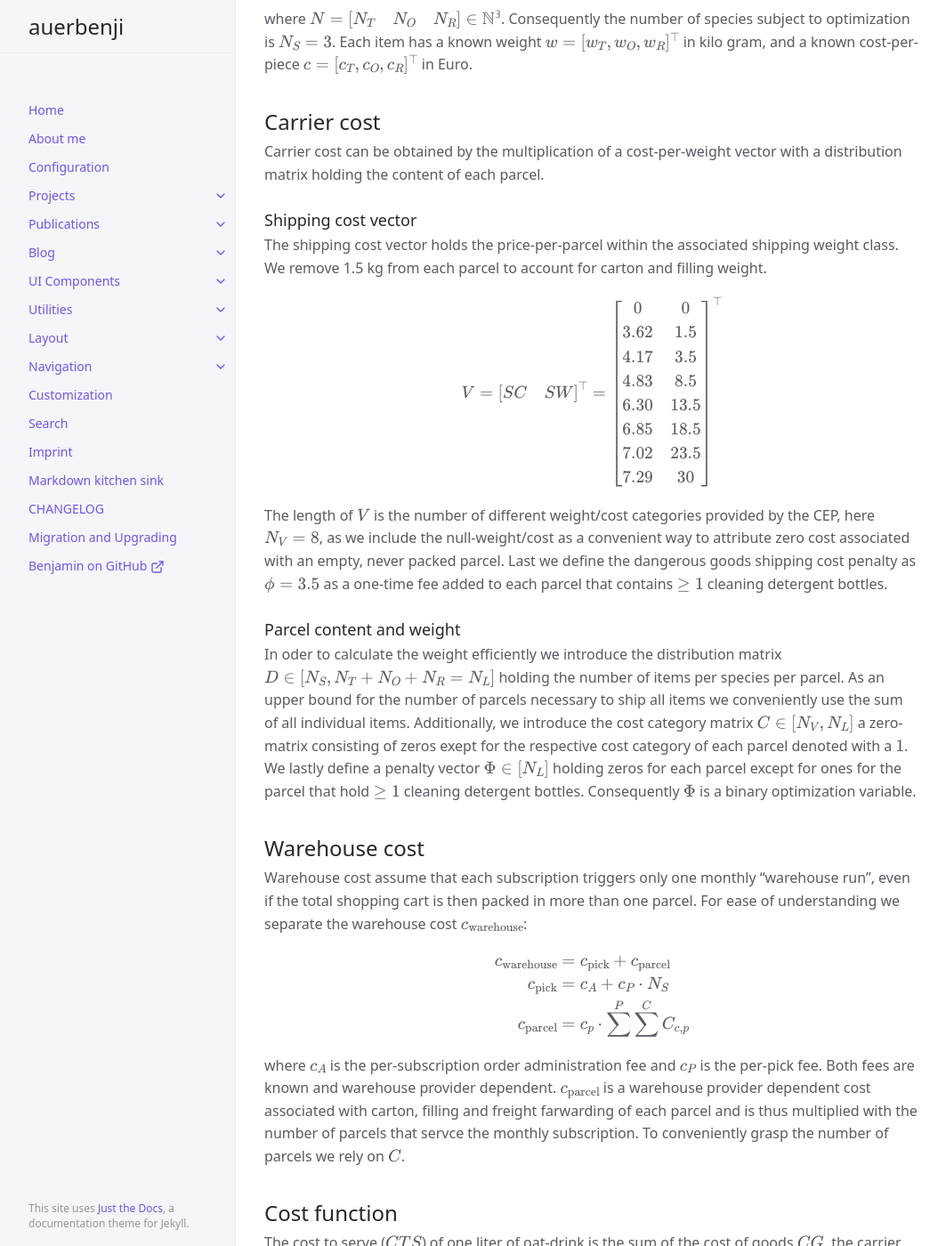
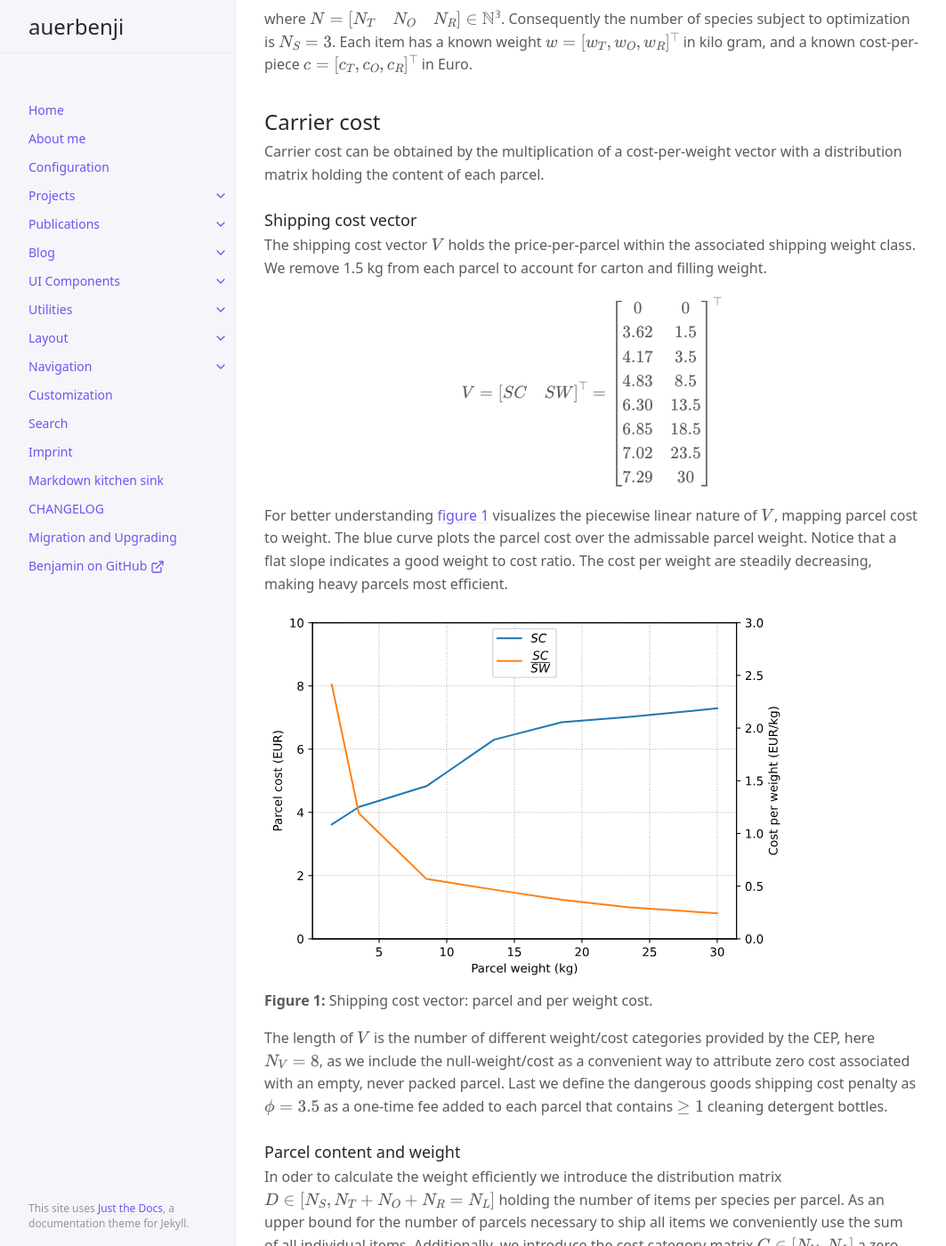
Before and after one commit to auerbenji/auerbenji.github.io, a Jekyll site: the page built from docs/projects/shipping-cost-optimization.md, in a window 1280 px wide and 1400 px high, scrolled down 6121 px. Shown: the whole window at 89% size, without its empty margins (107-1170 px from the left). Built offline with Jekyll 4.4.1, drawn with Linux system fonts in a browser that asks for light colours; cached includes are drawn as plain includes; part of the change alters nothing that is shown; some of the changed text lies outside the part shown.

Commit message:
added another figure

```diff
--- a/docs/projects/shipping-cost-optimization.md
+++ b/docs/projects/shipping-cost-optimization.md
@@ -159,7 +159,7 @@ Each item has a known weight $$w = [w_T, w_O, w_R]^\top$$ in kilo gram, and a kn
 Carrier cost can be obtained by the multiplication of a cost-per-weight vector with a distribution matrix holding the content of each parcel.
 
 ### Shipping cost vector
-The shipping cost vector holds the price-per-parcel within the associated shipping weight class.
+The shipping cost vector $$V$$ holds the price-per-parcel within the associated shipping weight class.
 We remove 1.5 kg from each parcel to account for carton and filling weight.
 
 $$
@@ -178,6 +178,16 @@ SC & SW \\
 7.29  & 30
 \end{bmatrix}^\top
 $$
+
+For better understanding [figure 1](#fig-cost-by-cat) visualizes the piecewise linear nature of $$V$$, mapping parcel cost to weight.
+The blue curve plots the parcel cost over the admissable parcel weight.
+Notice that a flat slope indicates a good weight to cost ratio.
+The cost per weight are steadily decreasing, making heavy parcels most efficient.
+
+<figure id="fig-cost-by-cat">
+  <img src="/assets/images/V-vector.svg" alt="Shipping cost vector">
+  <figcaption><strong>Figure 1:</strong> Shipping cost vector: parcel and per weight cost.</figcaption>
+</figure>
 
 The length of $$V$$ is the number of different weight/cost categories provided by the CEP, here $$N_V= 8$$, as we include the null-weight/cost as a convenient way to attribute zero cost associated with an empty, never packed parcel.
 Last we define the dangerous goods shipping cost penalty as $$\phi=3.5$$ as a one-time fee added to each parcel that contains $$\geq1$$ cleaning detergent bottles.
@@ -258,14 +268,14 @@ Consequently we will not investigate runtime improvement through problem reformu
 
 # Results and discussion
 
-[Figure 1](#fig-cost-by-cat) shows the cost by categoy their share of the total cost to serve.
+[Figure 2](#fig-cost-by-cat) shows the cost by categoy their share of the total cost to serve.
 The horizontal axis of the figure represents the monthly subscription size
 The cost to serve $$CTS$$, warehouse cost $$CW$$ and carrier cost $$CC$$ are represented by solid lines and represented on the left y-axis.
 The proportions of the cost of goods $$\frac{CG}{CTS}$$, warehouse cost $$\frac{CW}{CTS}$$ and carrier cost $$\frac{CC}{CTS}$$ are represented by dashed lines and represented on the right y-axis.
 
 <figure id="fig-cost-by-cat">
   <img src="/assets/images/cost-of-species.svg" alt="">
-  <figcaption><strong>Figure 1:</strong> Shipping cost optimization: cost by category</figcaption>
+  <figcaption><strong>Figure 2:</strong> Shipping cost optimization: cost by category</figcaption>
 </figure>
 
 The cost to serve approach a steady state starting from monthly subscription sizes of around 500 liters and more.
@@ -273,14 +283,14 @@ The per-liter cost of goods are almost identical, ignoring the ceiling effect.
 Thus when a steady-state $$CTS$$ is reached, this can only be achieved through a steady state in warehouse and carrier costs.
 The overall $$CTS$$ savings are $$18.3\%$$ when comparing the most unfortunate subscription size of 100 liters per month with the best possible subsciption size of 920 liters per month.
 
-To further investigate this issue [figure 2](#fig-cost-by-cat) shows the relative savings for warehouse ($$\eta_W$$) and carrier ($$\eta_C$$).
+To further investigate this issue [figure 3](#fig-cost-by-cat) shows the relative savings for warehouse ($$\eta_W$$) and carrier ($$\eta_C$$).
 We use 80 liters as a base case as this reflects the smallest currently available subscription size at The Oater.
-The findings from [figure 1](#fig-cost-by-cat) are verified.
+The findings from [figure 2](#fig-cost-by-cat) are verified.
 Also the relative savings both for warehouse and carrier cost approach a near steady-state/saturation effect starting from around 500 liters per month.
 
 <figure id="fig-relative-savings">
   <img src="/assets/images/relative-savings.svg" alt="Relative warehouse and carrier savings">
-  <figcaption><strong>Figure 2:</strong> Shipping cost optimization: relative warehouse and carrier savings</figcaption>
+  <figcaption><strong>Figure 3:</strong> Shipping cost optimization: relative warehouse and carrier savings</figcaption>
 </figure>
 
 Just by optimally bundeling goods we achieve carrier cost savings of 55.5%.
@@ -288,14 +298,14 @@ We save even more on warehouse expenses with savings of up to 74.4%.
 However, since the carrier cost are higher in absolut terms, carrier savings are more valuable to minimize cost to serve.
 
 Lastly, let's investigate the effect of shipping cost optimization from a different angle.
-[Figure 3](#fig-parcel-value) shows the levelized per-parcel value ($$LPV$$) and the number of parcels that serve the subscription model.
+[Figure 4](#fig-parcel-value) shows the levelized per-parcel value ($$LPV$$) and the number of parcels that serve the subscription model.
 As parcels are filled, $$LPV$$ increases in a predictable manner. Once an additional box must be introduced, $$LPV$$ drops sharply, which in turn reduces the overall cost efficiency of the carrier.
 This apparent loss can be mitigated by reverting to a smaller parcel category, defined by lower weight and cost, which dampens the decline in savings.
-The observed reductions in $$LPV$$ align precisely with corresponding declines in $$\eta_W$$ and $$\eta_C$$ (see [figure 2](#fig-cost-by-cat)), although the latter effect is less pronounced.
+The observed reductions in $$LPV$$ align precisely with corresponding declines in $$\eta_W$$ and $$\eta_C$$ (see [figure 3](#fig-cost-by-cat)), although the latter effect is less pronounced.
 
 <figure id="fig-cost-by-cat">
   <img src="/assets/images/parcel-value.svg" alt="Levelized parcel value">
-  <figcaption><strong>Figure 3:</strong> Shipping cost optimization: levelized parcel value.</figcaption>
+  <figcaption><strong>Figure 4:</strong> Shipping cost optimization: levelized parcel value.</figcaption>
 </figure>
 
 ## Conclusion
```
Also changed, not shown: assets/images/V-vector.svg (added), assets/images/cost-of-species.svg, assets/images/parcel-value.svg, assets/images/relative-savings.svg, 6 other files.
